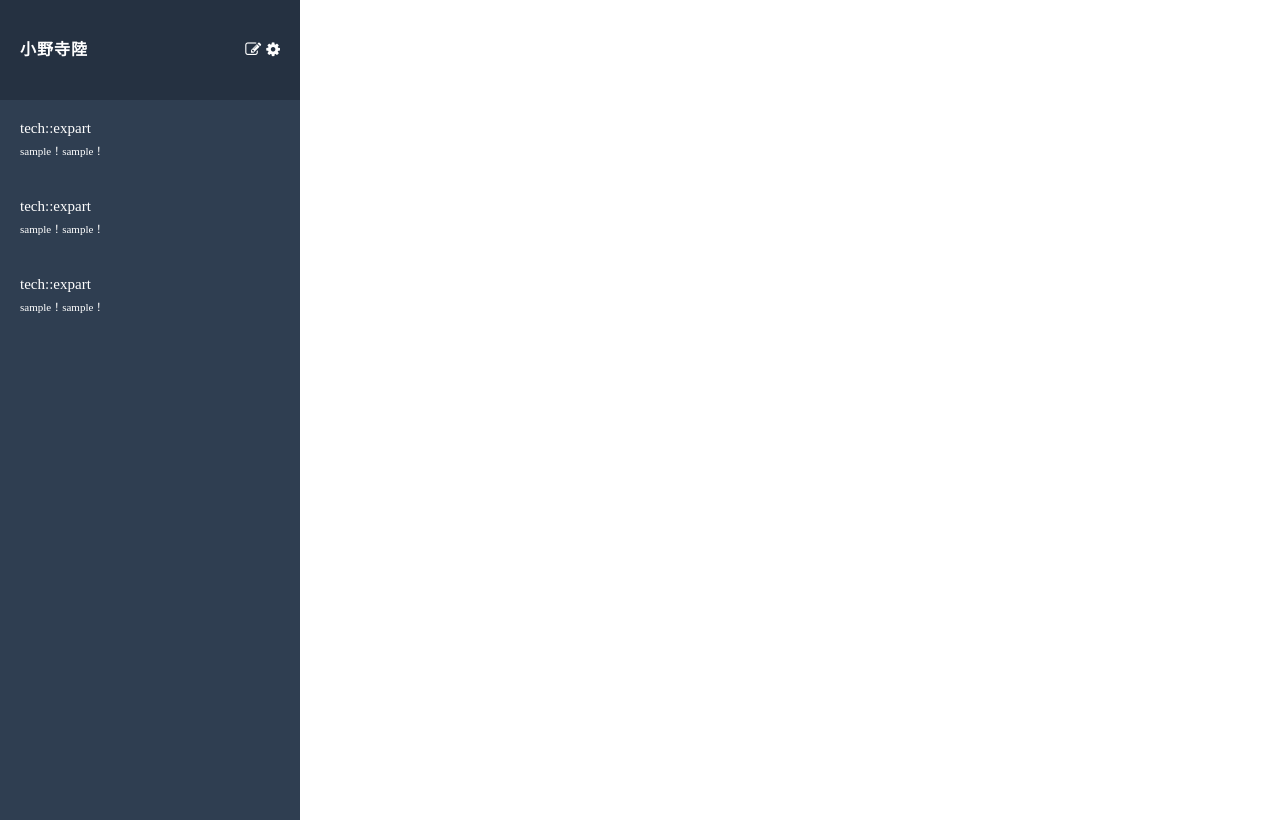
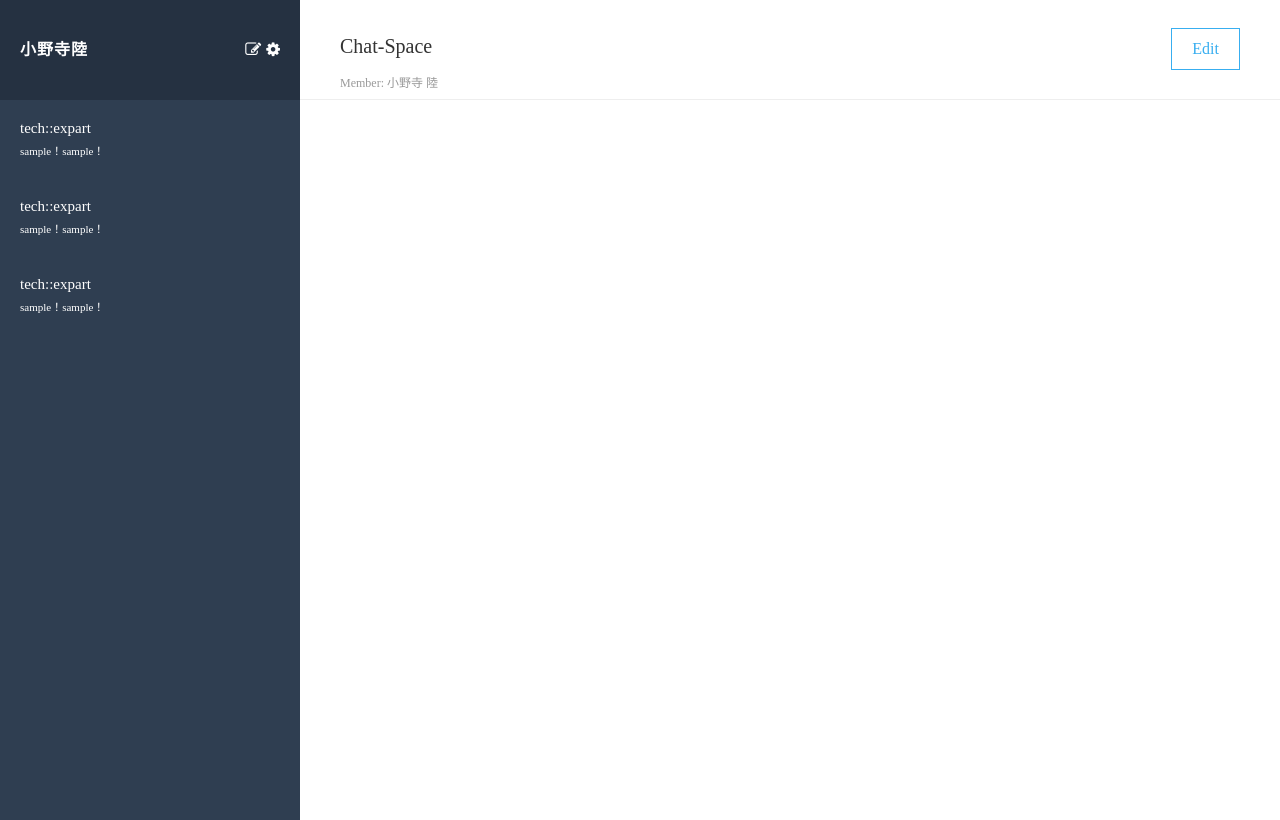
Before and after one commit to Riku-O/chat-space, a Rails app: page / in a window 1280 px wide. Run offline with Rails 7, Linux system fonts and the light colour scheme; style sheets or scripts are compiled from the project's sources; some libraries are stand-ins or nearby versions.

Commit message:
completed chat-header

```diff
--- /dev/null
+++ b/app/assets/stylesheets/_chat.scss
@@ -0,0 +1,39 @@
+.chat {
+  width: calc(100vw - 300px);
+
+  .header {
+    padding: 0 40px;
+    box-sizing: border-box;
+    height: 100px;
+    border-bottom: solid 1px #eeeeee;
+    display: flex;
+    justify-content: space-between;
+
+    .current-group {
+      .current-group__name {
+        margin-top: 35px;
+        font-size: $chat_group_name;
+        color: $chat_black_header;
+      }
+
+      .current-group__member-name {
+        margin-top: 15px;
+        font-size: $chat_member_name;
+        color: $chat_gray_header;
+      }
+    }
+
+    .edit-btn {
+      margin-top: 28px;
+      height: 40px;
+      border: solid 1px #38aef0;
+      padding: 0 20px;
+      color: $chat_skyblue_edit;
+      line-height: 40px;
+    }
+  }
+
+  .messages {}
+
+  .form {}
+}
--- a/app/assets/stylesheets/_colors.scss
+++ b/app/assets/stylesheets/_colors.scss
@@ -1,3 +1,6 @@
 $white: #fff;
 $side_blue_header: #253141;
 $side_blue_groups: #2f3e51;
+$chat_black_header: #333333;
+$chat_gray_header:#999999;
+$chat_skyblue_edit: #38aef0;
--- a/app/assets/stylesheets/_font_size.scss
+++ b/app/assets/stylesheets/_font_size.scss
@@ -1,3 +1,5 @@
 $side_header_font: 16px;
 $side_group_name: 15px;
 $side_latest_message: 11px;
+$chat_group_name: 20px;
+$chat_member_name: 12px;
--- a/app/assets/stylesheets/application.scss
+++ b/app/assets/stylesheets/application.scss
@@ -4,4 +4,5 @@
 @import "font-awesome";
 @import "vendor_prefix";
 @import "side_bar";
+@import "chat";
 @import "messages";
--- a/app/views/messages/index.html.haml
+++ b/app/views/messages/index.html.haml
@@ -1,2 +1,14 @@
 .wrapper
   = render partial: "partials/side_bar"
+
+  .chat
+    .header
+      .current-group
+        .current-group__name
+          Chat-Space
+        .current-group__member-name
+          Member: 小野寺 陸
+      .edit-btn
+        Edit
+    .messages
+    .form
```
